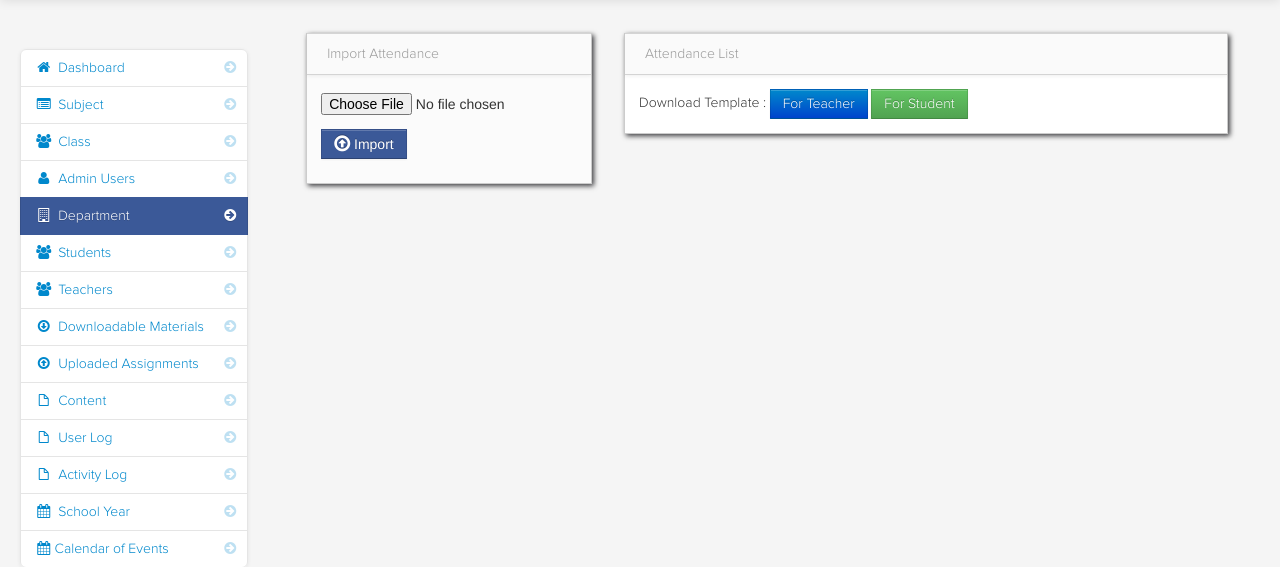
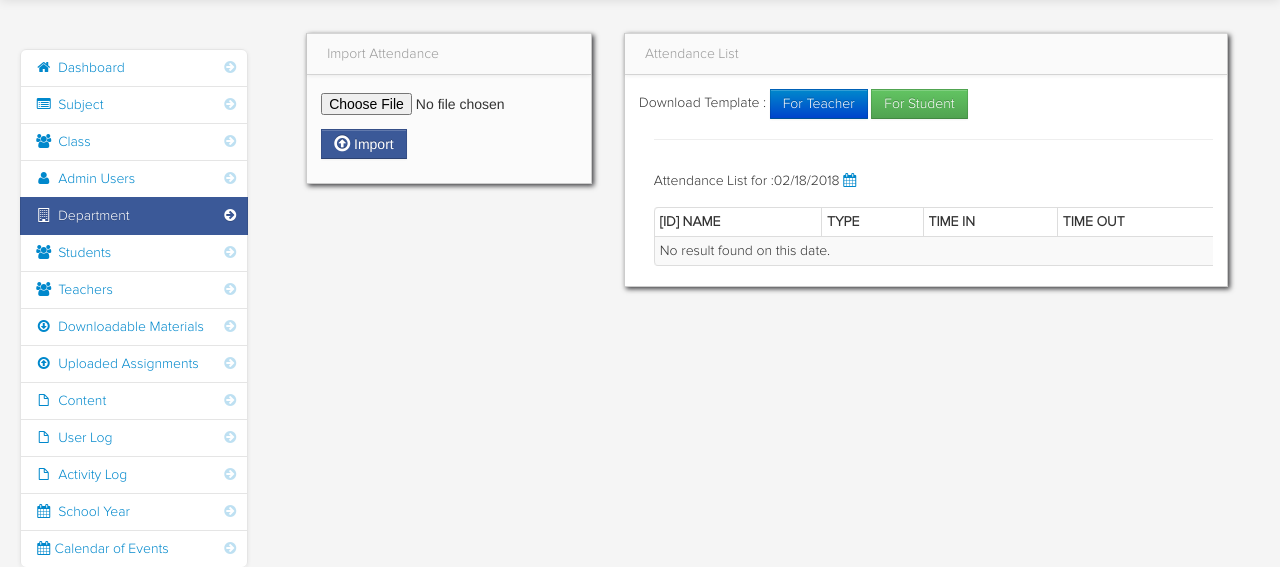
Before and after one commit to ellotzalazar/urGTOZvUAx, a PHP site: page /admin/attendance.php in a window 1280 px wide. Shown: the part 41-608 px from the top of the page. Run offline with PHP 8.4, Linux system fonts and the light colour scheme; a user stored in the database is signed in; data comes from the database, SQL or seed files in the repository; tables that the repository leaves empty hold one stand-in row (values such as "Sample post"); some libraries are stand-ins or nearby versions.

Commit message:
attendance list

```diff
--- a/admin/attendance.php
+++ b/admin/attendance.php
@@ -8,6 +8,14 @@
 				<div class="span3" id="adduser">
 					<?php include('attendance_form.php'); ?>
 				</div>
+				<style>
+					.date-filter
+					{
+						opacity:0;
+						width:0;
+						pointer-events: none;
+					}
+				</style>
                 <div class="span6" id="">
                      <div class="row-fluid">
                         <!-- block -->
@@ -21,17 +29,90 @@
 									<a class="btn btn-primary" href="templates/teacher_template.xlsx" target="_blank" download>For Teacher</a>
 									<a class="btn btn-success"  href="templates/student_template.xlsx" target="_blank" download>For Student</a>
                                 </div>
+
+								<div class="clearfix"></div>
+								<div class="span12">
+									<hr/>
+									<?php $date = isset($_GET['date']) ? date('m/d/Y',strtotime($_GET['date'])) : date('m/d/Y')?>
+									<label>
+										Attendance List for :<?=$date?>
+										<a type="btn btn-success"><i class="icon-calendar"></i></a>
+										<input type="text" name="date" class="date-filter datepicker" value="<?=$date?>">
+									</label>
+
+									<table class="table table-bordered table-striped table-condensed">
+										<thead>
+											<tr>
+												<th>[ID] Name</th>
+												<th>Type</th>
+												<th>Time In</th>
+												<th>Time Out</th>
+											</tr>
+										</thead>
+										<tbody>
+											<?php
+												$query = "SELECT att.*,
+																(CASE
+																	WHEN att.type = 'teacher'
+																	THEN (SELECT CONCAT('<b>[',username,']</b> ',lastname,',',firstname) FROM teacher WHERE teacher_id = att.reference_id)
+																ELSE
+																	(SELECT CONCAT('<b>[',username,']</b> ',lastname,',',firstname) FROM student WHERE student_id = att.reference_id)
+																END) name
+
+																	FROM attendance  att
+
+																WHERE
+																	att.transaction_date = '". date('Y-m-d',strtotime($date)) ."'
+															";
+												$data = fetchData($con,$query);
+												if($data->num_rows > 0)
+												{
+													while($row = $data->fetch_array())
+													{
+											?>
+														<tr>
+															<td><?=$row['name']?></td>
+															<td><?=ucwords($row['type'])?></td>
+															<td><?=date('h:i a',strtotime($row['time_in']))?></td>
+															<td><?=date('h:i a',strtotime($row['time_out']))?></td>
+														</tr>
+											<?php
+													}
+												}
+												else
+												{
+											?>
+													<tr>
+														<td colspan="4"> No result found on this date. </td>
+													</tr>
+											<?php
+												}
+											?>
+										</tbody>
+									</table>
+								</div>
                             </div>
                         </div>
+
                         <!-- /block -->
                     </div>
 
 
                 </div>
             </div>
+
 		<?php include('footer.php'); ?>
         </div>
 		<?php include('script.php'); ?>
+
+		<script>
+			$(function(){
+				$('.date-filter').on('blur',function(){
+					var that = $(this);
+					window.location = 'attendance.php?date='+that.val();
+				});
+			});
+		</script>
     </body>
 
 </html>
```
Also changed, not shown: admin/import_attendance.php (+19 -7 lines), 1 other file.
